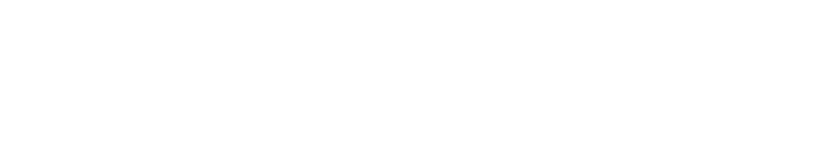
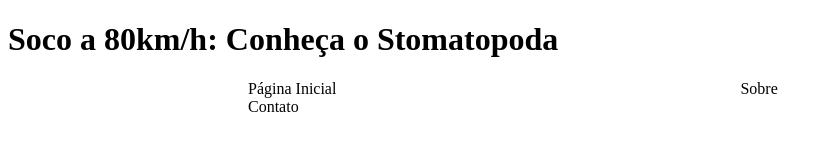
Before and after one commit to dutofanim/trybe-exercises, a plain HTML site: page bloco_3/dia_4/introducao-a-html-e-css.4/index.html in a window 1280 px wide. Shown: the whole page, without its empty margins (0-831 px from the left). Drawn offline with Linux system fonts and the light colour scheme.

Commit message:
Adiona tags (header, nav e ul) e arq. estilização CSS

```diff
--- a/bloco_3/dia_4/introducao-a-html-e-css.4/index.html
+++ b/bloco_3/dia_4/introducao-a-html-e-css.4/index.html
@@ -3,8 +3,18 @@
   <head>
     <meta charset="UTF-8" />
     <meta name="viewport" content="width=device-width" />
+    <link rel="stylesheet" href="style.css">
   </head>
   <body>
-    <!--insira os elementos aqui-->
+    <header class="header">
+      <h1>Soco a 80km/h: Conheça o Stomatopoda</h1>
+      <nav class="nav-header">
+        <ul class="header-menu">
+          <li>Página Inicial</li>
+          <li>Sobre</li>
+          <li>Contato</li>
+        </ul>
+      </nav>
+    </header>
   </body>
 </html>
--- /dev/null
+++ b/bloco_3/dia_4/introducao-a-html-e-css.4/style.css
@@ -0,0 +1,6 @@
+
+
+nav ul.header-menu li {
+    display: inline-block;
+    margin: auto 200px;
+}
```
